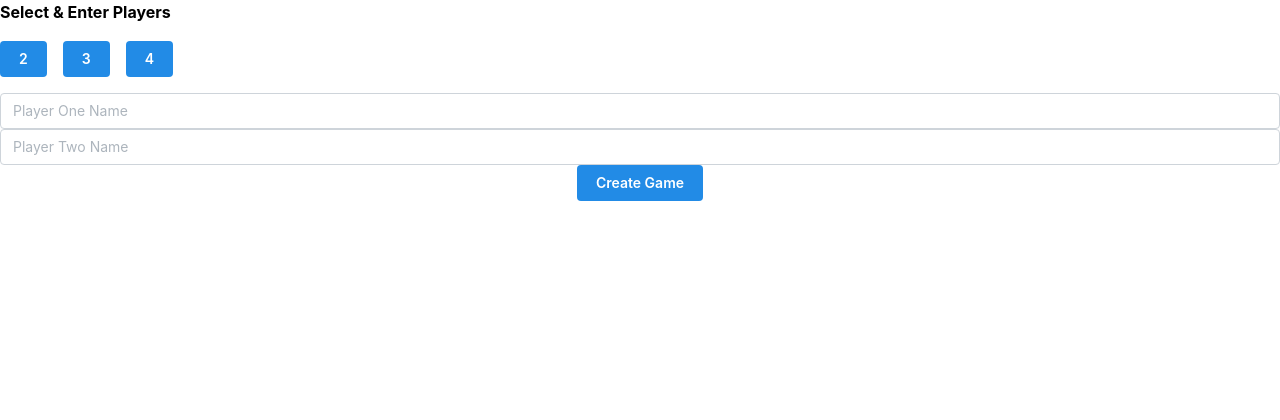
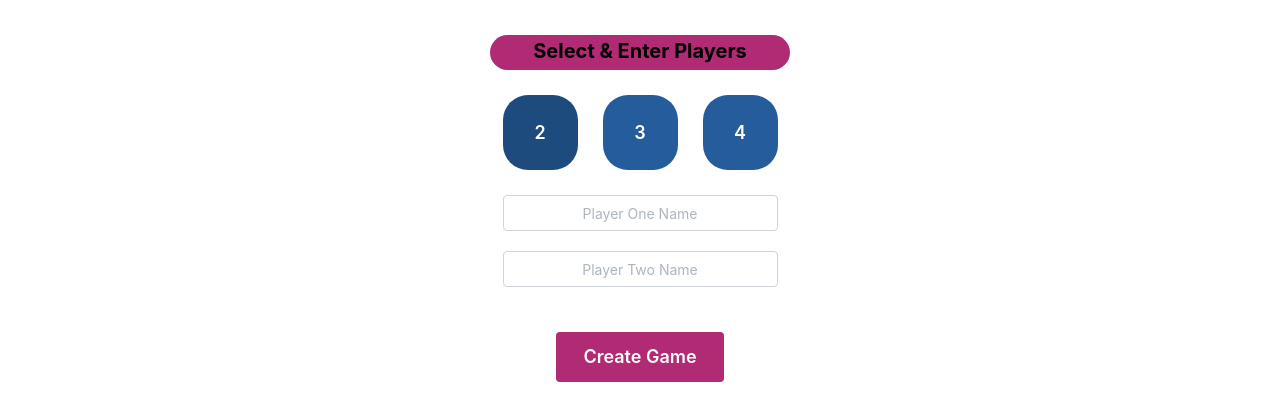
Before and after one commit to K0rmir/sspai, a React (Vite) app: page / in a window 1280 px wide. Shown: the top 420 px of the page. Built offline with nearby package versions, Linux system fonts and the light colour scheme.

Commit message:
Add Create Game styles & initial end game screen

```diff
--- /dev/null
+++ b/src/components/CreateGame/CreateGame.module.css
@@ -0,0 +1,18 @@
+.playerButtons button {
+    font-size: large;
+    height: 75px;
+    width: 75px;
+    border-radius: 25px;
+    background-color: #255C9B;
+}
+
+.playerButtons button.playerButtonsSelected {
+    background-color: #1E4B7D;
+    /* box-shadow: 0px 4px 10px rgba(0, 0, 0, 0.2); */
+}
+
+.playerNames input {
+    margin-bottom: 20px;
+    width: 275px;
+    text-align: center;
+}
--- a/src/components/CreateGame/CreateGame.tsx
+++ b/src/components/CreateGame/CreateGame.tsx
@@ -4,6 +4,8 @@ import { useForm } from '@mantine/form';
 import GameScorer from '../GameScorer/GameScorer';
 import GameOver from '@/components/GameOver/GameOver'
 import { PlayerInfo } from '@/interfaces/interfaces';
+import styles from "./CreateGame.module.css";
+import genericStyles from "@/components/GenericStyles.module.css";
 
 const CreateGame: FC = () => {
 
@@ -18,7 +20,7 @@ const CreateGame: FC = () => {
         playerFour: { name: '', totalScore: 0 },
     })
 
-    const setGameInfo = (playerCount: number, score: number) => {
+    const handleSetGameInfo = (playerCount: number, score: number) => {
         setPlayerNum(playerCount)
         setGameScore(score)
     }
@@ -44,17 +46,23 @@ const CreateGame: FC = () => {
     }
 
     return (
-        <Stack>
+        <Stack align='center' justify='center'>
         {!gameCreated && !gameOver && (
+            <Stack gap={25} justify='center' align='center'>
+            <Text fw={700} mt={35} size='xl' className={genericStyles.header}>Select & Enter Players</Text>
+            <Group gap={25} className={styles.playerButtons}>
+    {[{ players: 2, score: 40 }, { players: 3, score: 35 }, { players: 4, score: 30 }].map(({ players, score }) => (
+        <Button
+            key={players}
+            onClick={() => handleSetGameInfo(players, score)}
+            className={playerNum === players ? styles.playerButtonsSelected : ""}
+        >
+            {players}
+        </Button>
+    ))}
+</Group>
             <Stack>
-            <Text fw={700}>Select & Enter Players</Text>
-            <Group>
-                <Button onClick={() => setGameInfo(2, 40)}>2</Button>
-                <Button onClick={() => setGameInfo(3, 35)}>3</Button>
-                <Button onClick={() => setGameInfo(4, 30)}>4</Button>
-            </Group>
-            <Stack>
-            <form onSubmit={form.onSubmit(handleSubmit)}>
+                <form onSubmit={form.onSubmit(handleSubmit)} className={styles.playerNames}>
                     <TextInput placeholder='Player One Name' required key={form.key('playerOne')} {...form.getInputProps('playerOne')}/>
                     <TextInput placeholder='Player Two Name' required key={form.key('playerTwo')} {...form.getInputProps('playerTwo')}/>
                 {playerNum === 3 && ( <TextInput placeholder='Player Three Name' key={form.key('playerThree')} {...form.getInputProps('playerThree')} />)}
@@ -64,10 +72,10 @@ const CreateGame: FC = () => {
                     <TextInput placeholder='Player Four Name' required key={form.key('playerFour')} {...form.getInputProps('playerFour')}/>
                     </>
             )}
-            <Group justify="center">
-                <Button type="submit">Create Game</Button>
-            </Group>
-            </form>
+                <Group justify="center" pt={25}>
+                <Button type="submit" size='lg' color='#b12a74'>Create Game</Button>
+                </Group>
+                </form>
             </Stack>
         </Stack>
         )}
--- /dev/null
+++ b/src/components/GameOver/GameOver.module.css
@@ -0,0 +1,54 @@
+.finalScoreCard {
+    display: flex;
+    flex-direction: column;
+    align-items: center;
+    /* background: #333; */
+    padding: 10px;
+    margin: 15px;
+    border-radius: 12px;
+    width: 350px;
+    /* position: relative; */
+}
+
+.content {
+    display: flex;
+    align-items: center;
+    justify-content: center;
+    width: 80%;
+    height: 45px;
+    background: black;
+    padding: 4px 8px;
+    border-radius: 25px;
+    position: relative;
+}
+
+.avatar {
+    width: 60px;
+    height: 60px;
+    border-radius: 50%;
+    border: 3px solid white;
+    position: absolute;
+    left: 0px;
+    bottom: -7px;
+
+}
+
+.name {
+    color: white;
+    font-weight: bold;
+    margin: 0 10px;
+}
+
+.scoreBadge {
+    background: #b12a74;
+    color: white;
+    font-size: 18px;
+    padding: 4px 10px;
+    border-radius: 50%;
+    position: absolute;
+    top: -3px;
+    right: 0px;
+    height: 50px;
+    width: 50px;
+
+}
--- a/src/components/GameOver/GameOver.tsx
+++ b/src/components/GameOver/GameOver.tsx
@@ -1,19 +1,44 @@
 import { PlayerInfo } from '@/interfaces/interfaces';
+import { Text, Badge, Avatar, Stack } from '@mantine/core';
+import styles from "./GameOver.module.css";
+import genericStyles from "@/components/GenericStyles.module.css";
+import { FC } from 'react';
 
 type GameOverProps = {
     playerInfo: PlayerInfo;
   };
 
-const GameOver = ({playerInfo}: GameOverProps) => {
+type FinalScoreCardProps = {
+    name: string,
+    totalScore: number,
+}
+
+ const FinalScoreCard: FC<FinalScoreCardProps> = ({ name, totalScore }) => {
+    return (
+        <div className={styles.finalScoreCard}>
+            <div className={styles.content}>
+                <Avatar  radius="xl" name={name[0]} className={styles.avatar} />
+                <Text className={styles.name} size='xl'>{name}</Text>
+                <Badge className={styles.scoreBadge}>{totalScore}</Badge>
+            </div>
+        </div>
+    )
+}
+
+const GameOver: FC<GameOverProps> = ({playerInfo}) => {
 
     console.log("players info in game over =", playerInfo)
 
 
 
     return (
-        <>
-        <p>Game Over, man</p>
-        </>
+         <Stack justify='center' align='center' >
+            <Text fw={700} mt={35} size='xl' className={genericStyles.header}>Final Scores</Text>
+        {Object.values(playerInfo).map((player) => {
+            return (<FinalScoreCard name={player.name} totalScore={player.totalScore} />)
+        })}
+       </Stack>
+
     )
 
 }
--- a/src/components/GameScorer/GameScorer.tsx
+++ b/src/components/GameScorer/GameScorer.tsx
@@ -3,6 +3,7 @@ import { PlayerInfo } from '@/interfaces/interfaces';
 import { Button, Text, Stack, Group } from '@mantine/core';
 import { useForm } from '@mantine/form';
 import { PlayerCard } from '@/components/GameScorer/PlayerCard';
+import genericStyles from "@/components/GenericStyles.module.css";
 
 type GameScorerProps = {
     playerNum: number,
@@ -45,7 +46,7 @@ const GameScorer: FC<GameScorerProps> = ({playerNum, gameScore, playerInfo, setP
 
     return (
         <Stack align='center' justify='center'>
-            <Text fw={700}>Points needed to win: {gameScore}</Text>
+            <Text fw={700} mt={35} size='xl' className={genericStyles.header}>Points needed to win: {gameScore}</Text>
             <form onSubmit={form.onSubmit(handleSubmit)}>
                 <PlayerCard name={playerInfo.playerOne.name} totalScore={playerInfo.playerOne.totalScore} inputProps={form.getInputProps("playerOne")}  />
                 <PlayerCard name={playerInfo.playerTwo.name}  totalScore={playerInfo.playerTwo.totalScore} inputProps={form.getInputProps("playerTwo")} />
@@ -57,7 +58,7 @@ const GameScorer: FC<GameScorerProps> = ({playerNum, gameScore, playerInfo, setP
                     </>
                     )}
                 <Group justify='center' >
-                    <Button type='submit'>Update Scores</Button>
+                    <Button type='submit' color='#b12a74' size='lg'>Update Scores</Button>
                 </Group>
 
 
--- a/src/components/GameScorer/PlayerCard.module.css
+++ b/src/components/GameScorer/PlayerCard.module.css
@@ -59,7 +59,7 @@
     justify-content: center;
     align-items: center;
     width: 100%;
-    background: orange;
+    background: #ffa500;
     padding: 4px;
     border-radius: 25px;
     z-index: 1;
--- /dev/null
+++ b/src/components/GenericStyles.module.css
@@ -0,0 +1,8 @@
+.header {
+    text-align: center;
+    height: 35px;
+    width: 300px;
+    background-color: #b12a74;
+    border-radius: 20px;
+
+}
```
